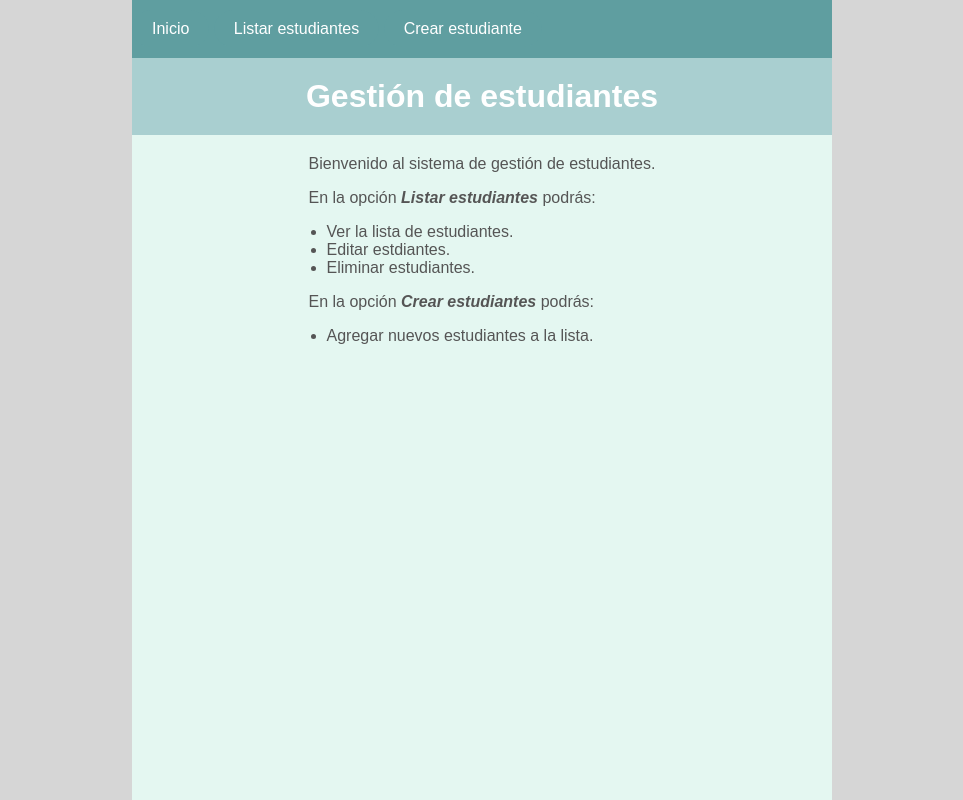
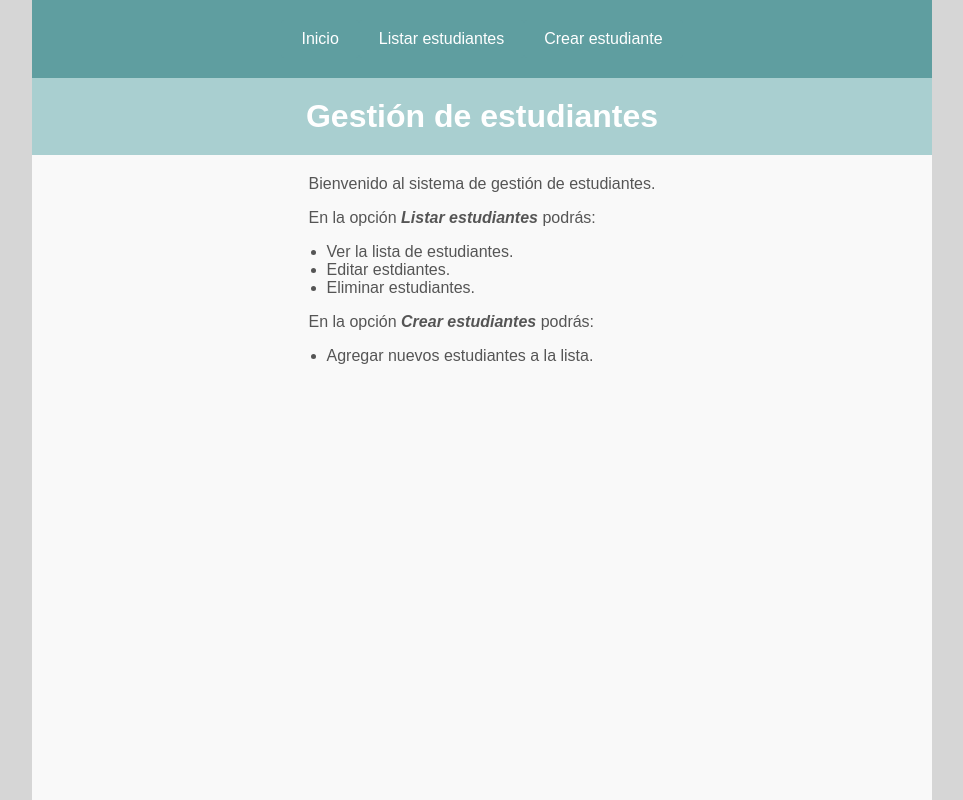
Before and after one commit to lauracriss52/PHP-MVC-CRUD, a PHP site: page / in a window 1280 px wide. Shown: the whole page, without its empty margins (158-1121 px from the left). Run offline with PHP 8.4, Linux system fonts and the light colour scheme.

Commit message:
Styles improvement.

```diff
--- a/public/index.css
+++ b/public/index.css
@@ -18,7 +18,7 @@ h1 {
   text-align: center;
   background-color: #a9cfd0;
   color: #fff;
-  margin: 0 -20px;
+  margin: 0;
   padding: 20px 0;
 }
 
@@ -28,7 +28,7 @@ ul {
 
 a, [type="submit"] {
   background-color: cadetblue;
-  border-radius: 20px;
+  border-radius: 3px;
   padding: 10px 20px;
   color: #fff;
   border: none;
@@ -37,30 +37,39 @@ a, [type="submit"] {
 }
 
 input {
-  border: none;
+  border: 1px solid cadetblue;
+  background-color: #f9f9f9;
   padding: 5px;
   border-radius: 3px;
   outline: none;
 }
 
 input:read-only {
-  background-color: #e4f7f1;
+  background-color: #e6e6e6;
+}
+
+th {
+  border-bottom: 1px solid cadetblue;
+}
+
+th, td {
+  padding: 5px 10px;
 }
 
 .container {
   margin: 0 auto;
-  padding: 20px;
-  background-color: #e4f7f1;
-  width: 700px;
+  background-color: #f9f9f9;
+  width: 900px;
 }
 
 .navbar {
   background-color: cadetblue;
   padding: 20px 0;
-  margin: -20px -20px 0;
+  display: flex;
+  justify-content: center;
 }
 
 .content {
   width: fit-content;
-  margin: 20px auto 0;
+  margin: 20px auto;
 }
--- a/views/student/index.php
+++ b/views/student/index.php
@@ -1,4 +1,4 @@
-<table cellspacing="10">
+<table cellspacing="0">
   <thead>
     <th align="left">#</th>
     <th align="left">Cédula</th>
```
